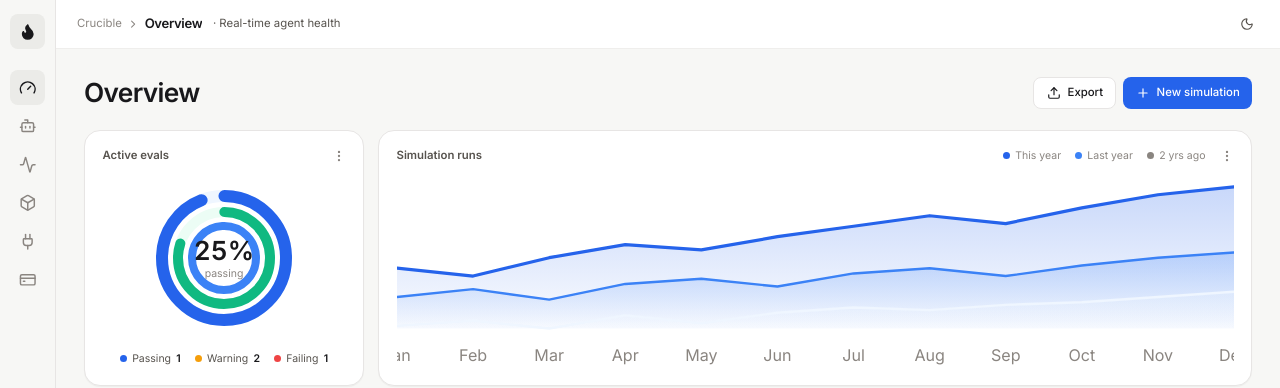
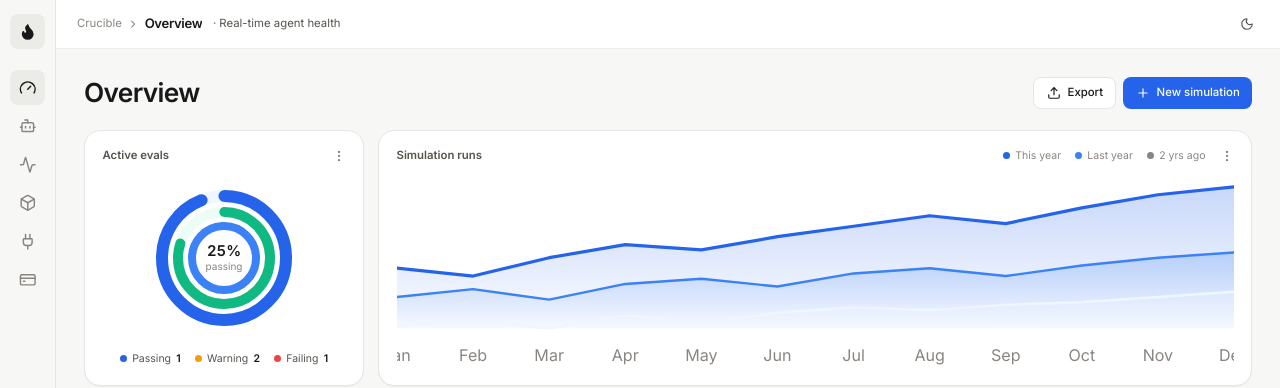
Before and after one commit to Soffi-Originals/crucible-demo, a React (Vite) app: page / in a window 1280 px wide. Shown: the top 388 px of the page. Built offline with nearby package versions, Linux system fonts and the light colour scheme.

Commit message:
AI: Edit src/pages/OverviewPage.tsx

```diff
--- a/src/pages/OverviewPage.tsx
+++ b/src/pages/OverviewPage.tsx
@@ -56,11 +56,11 @@ function DonutChart({
             )
           })}
         </svg>
-        <div className="absolute inset-0 flex flex-col items-center justify-center">
-          <span className="text-3xl font-semibold text-(--color-fg)" style={{ fontFeatureSettings: '"tnum"' }}>
+        <div className="absolute inset-0 flex flex-col items-center justify-center gap-0.5">
+          <span className="text-lg font-semibold leading-none text-(--color-fg)" style={{ fontFeatureSettings: '"tnum"' }}>
             {value}
           </span>
-          <span className="text-xs text-(--color-fg-subtle)">{label}</span>
+          <span className="text-[10px] leading-none text-(--color-fg-subtle)">{label}</span>
         </div>
       </div>
     </div>
```
